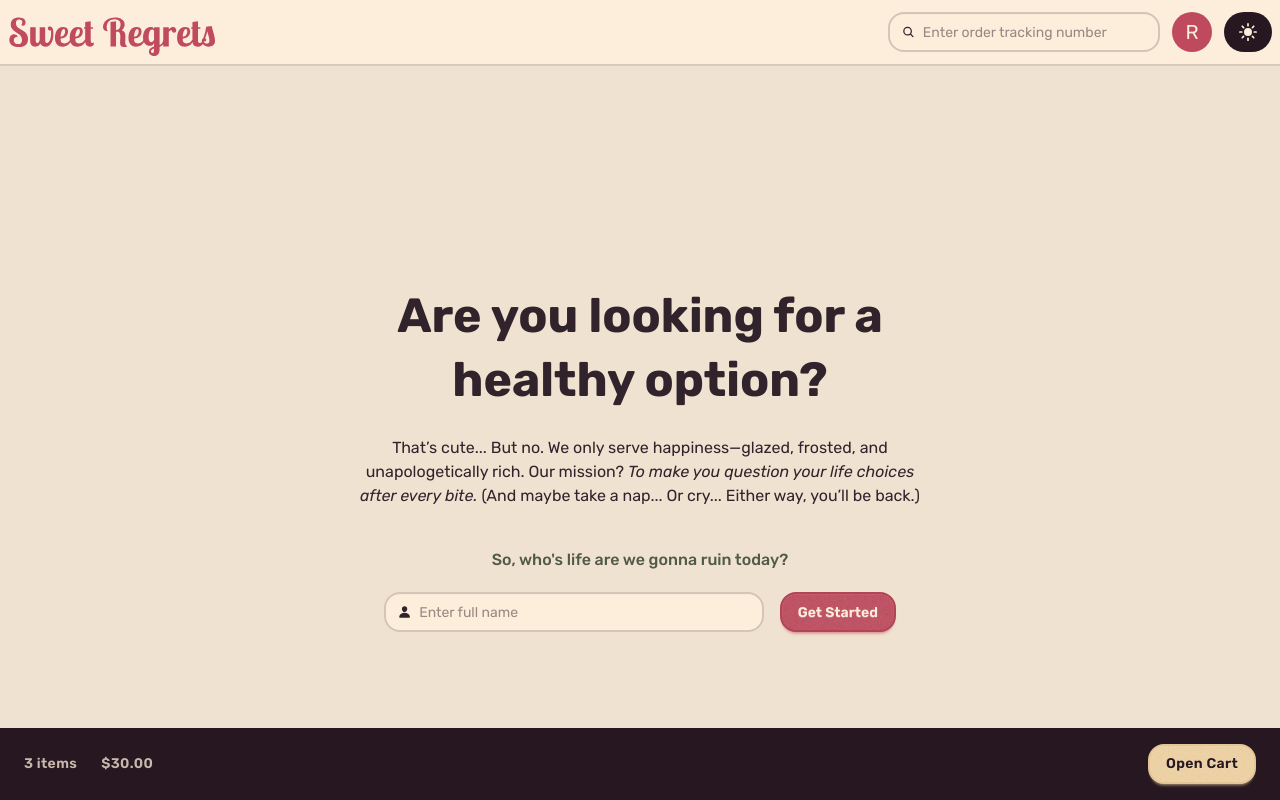
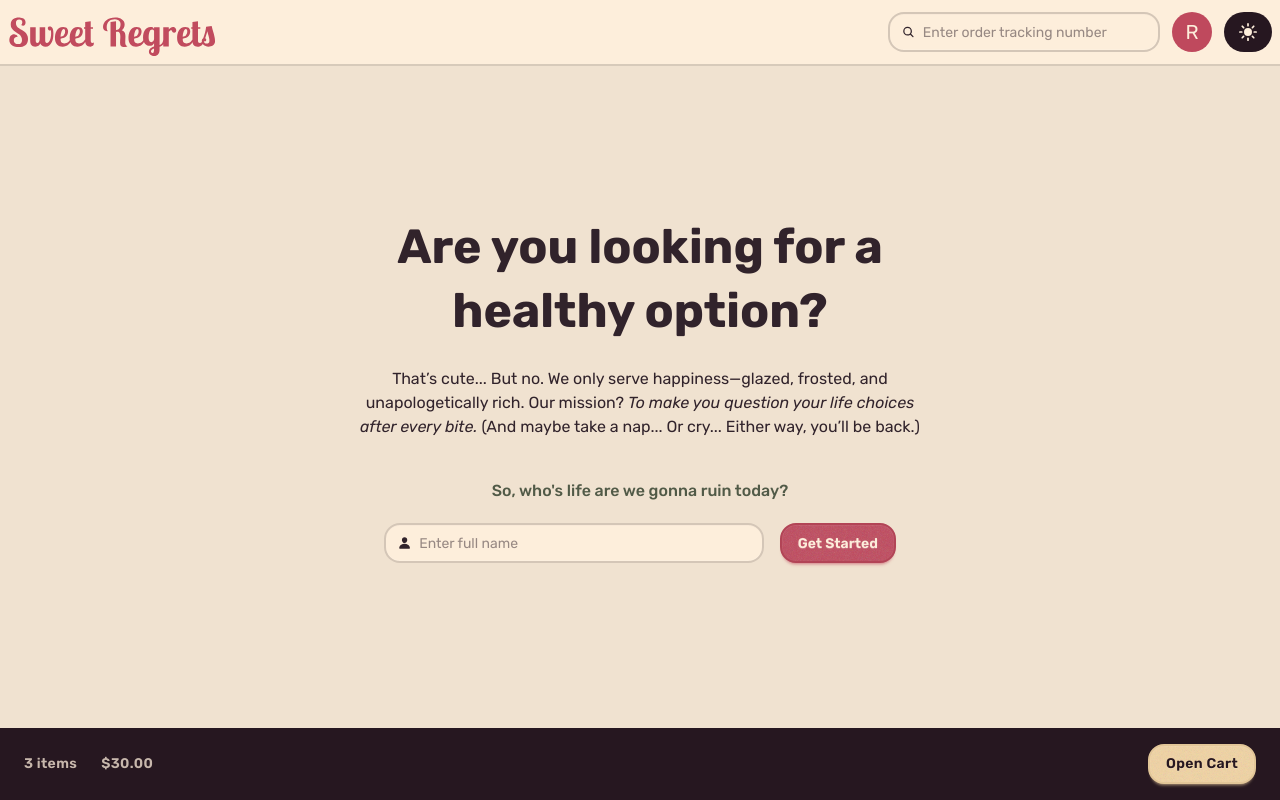
Before and after one commit to russelhanapi/sweet-regrets, a React (Vite) app: page / in a window 1280 px wide. Built offline with nearby package versions, Linux system fonts and the light colour scheme.

Commit message:
style: change min-h-screen to min-h-full
- By changing to min-h-full, the Home page will now stretch only as much as the available space from the layout instead of re-forcing a new screen height.

```diff
--- a/src/pages/Home.jsx
+++ b/src/pages/Home.jsx
@@ -4,7 +4,7 @@ import Button from '../components/ui/Button';
 
 function Home() {
   return (
-    <div className='hero bg-base-200 min-h-screen'>
+    <div className='hero bg-base-200 min-h-full'>
       <div className='hero-content text-center'>
         <div className='max-w-2xl sm:max-w-xl'>
           <h1 className='text-4xl/10 font-bold md:text-5xl/16'>
```
